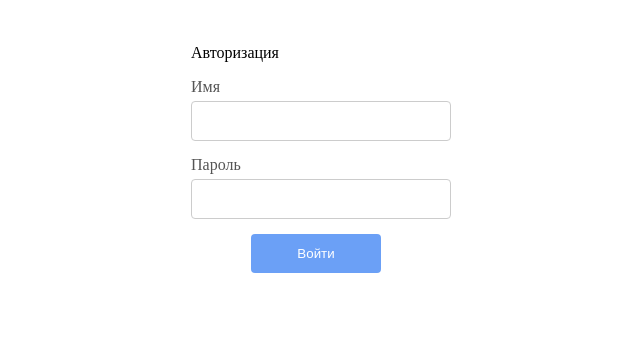
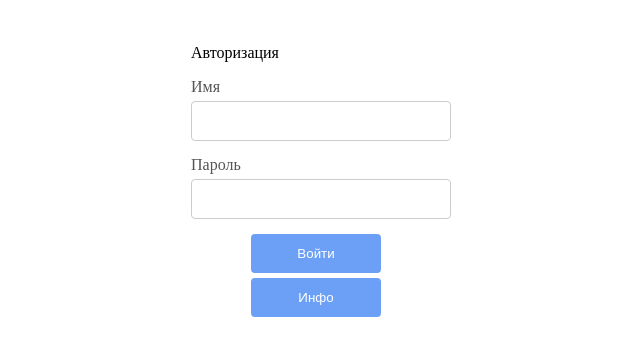
Before and after one commit to swansii1/fun-chat_web-socket, a website built with webpack: page fun-chat/index.html in a window 1280 px wide. Shown: the whole page, without its empty margins (319-959 px from the left). Built offline with nearby package versions, Linux system fonts and the light colour scheme.

Commit message:
feat: add button info

```diff
--- a/fun-chat/src/authorization_page/authoriz_style.css
+++ b/fun-chat/src/authorization_page/authoriz_style.css
@@ -72,3 +72,18 @@ body{
     padding: 20px;
     box-sizing: border-box;
 }
+ .info_btn {
+   margin-top: 5px;
+   width: 50%;
+   padding: 12px;
+   background-color: #4286f4c7;
+   color: white;
+   border: none;
+   border-radius: 4px;
+   cursor: pointer;
+   margin-left: 60px;
+ }
+
+ .info_btn:hover {
+   background-color: #4286f4;
+ }
--- a/fun-chat/src/authorization_page/authorization.ts
+++ b/fun-chat/src/authorization_page/authorization.ts
@@ -132,6 +132,16 @@ export function createAuthorization() {
     'buuton_1',
   ) as HTMLButtonElement;
 
+  const info = createHtmlElement(
+    'button',
+    'info_btn',
+    'Инфо'
+  ) as HTMLButtonElement;
+
+  info.addEventListener('click',() => {
+    router.navigate('/info');
+  });
+
   submitButton.type = 'submit';
   submitButton.disabled = true;
 
@@ -164,7 +174,7 @@ export function createAuthorization() {
     passwordInput.addEventListener('blur', validateName);
   }
 
-  divForm.append(p, divInput, submitButton);
+  divForm.append(p, divInput, submitButton,info);
   form.append(divForm);
   containerForm.append(form);
   app.append(containerForm);
```
